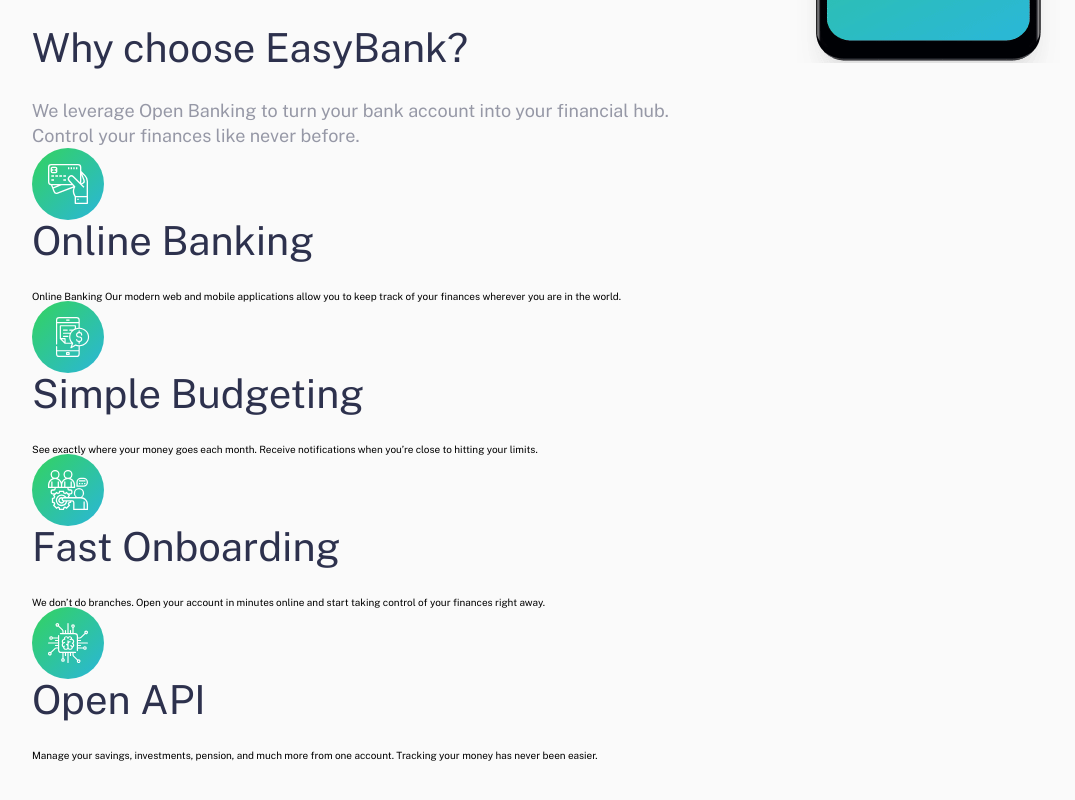
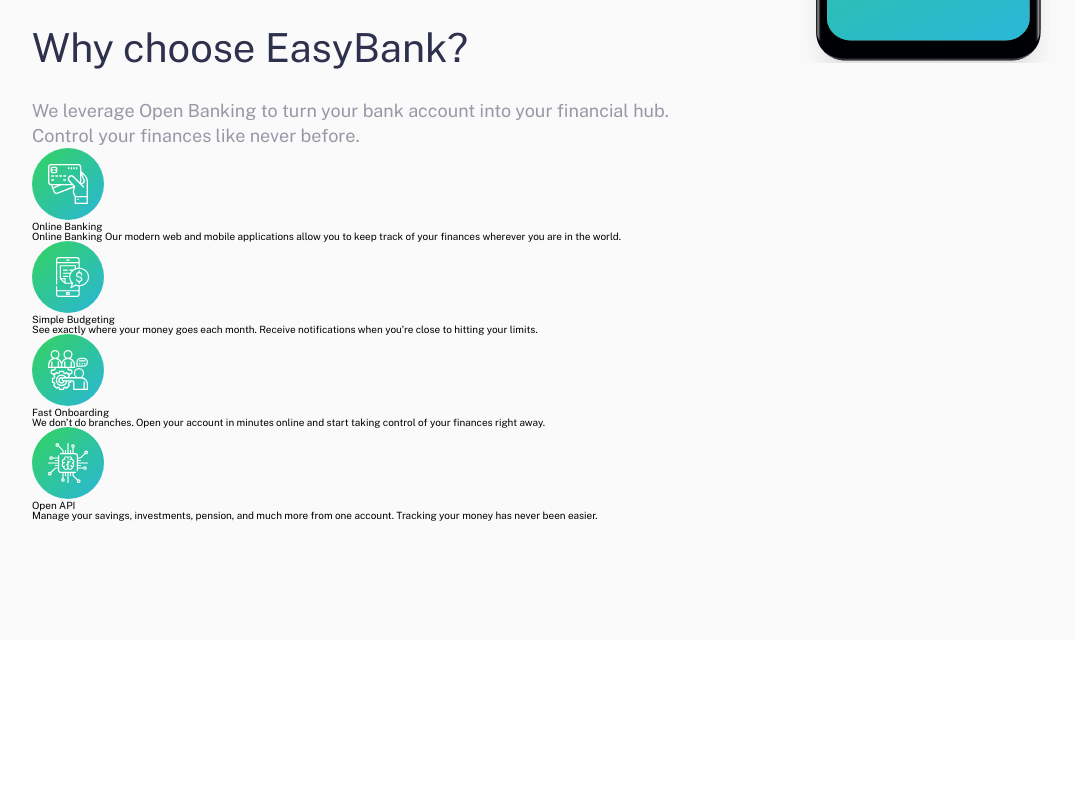
Before and after one commit to tamasgyetvan/EasyBank_LandingPage, a React (Vite) app: page / in a window 1280 px wide. Shown: the part 814-1614 px from the top of the page, without its empty margins (88-1163 px from the left). After the commit the page ends 1454 px from the top, so only its background shows below. Built offline with nearby package versions, Linux system fonts and the light colour scheme.

Commit message:
Fix keys

```diff
--- a/src/components/FeatureBox/FeatureBox.tsx
+++ b/src/components/FeatureBox/FeatureBox.tsx
@@ -1,15 +1,14 @@
 type FeatureBoxProps = {
-  id: number;
   title: string;
   text: string;
   imageUrl: string;
 };
-export function FeatureBox({ id, title, text, imageUrl }: FeatureBoxProps) {
+export function FeatureBox({ title, text, imageUrl }: FeatureBoxProps) {
   return (
-    <div key={id} className="featureBox">
+    <div className="featureBox">
       <img src={imageUrl} alt="" />
-      <h3 className="title">{title}</h3>
-      <p className="text">{text}</p>
+      <h3>{title}</h3>
+      <p>{text}</p>
     </div>
   );
 }
--- a/src/components/FeatureContainer/FeatureContainer.tsx
+++ b/src/components/FeatureContainer/FeatureContainer.tsx
@@ -14,7 +14,7 @@
         {data.map((data) => {
           return (
             <FeatureBox
-              id={data.id}
+              key={data.id}
               title={data.title}
               text={data.text}
               imageUrl={data.url}
```
Also changed, not shown: 1 other file (tests, documents, lock files or other folders).
